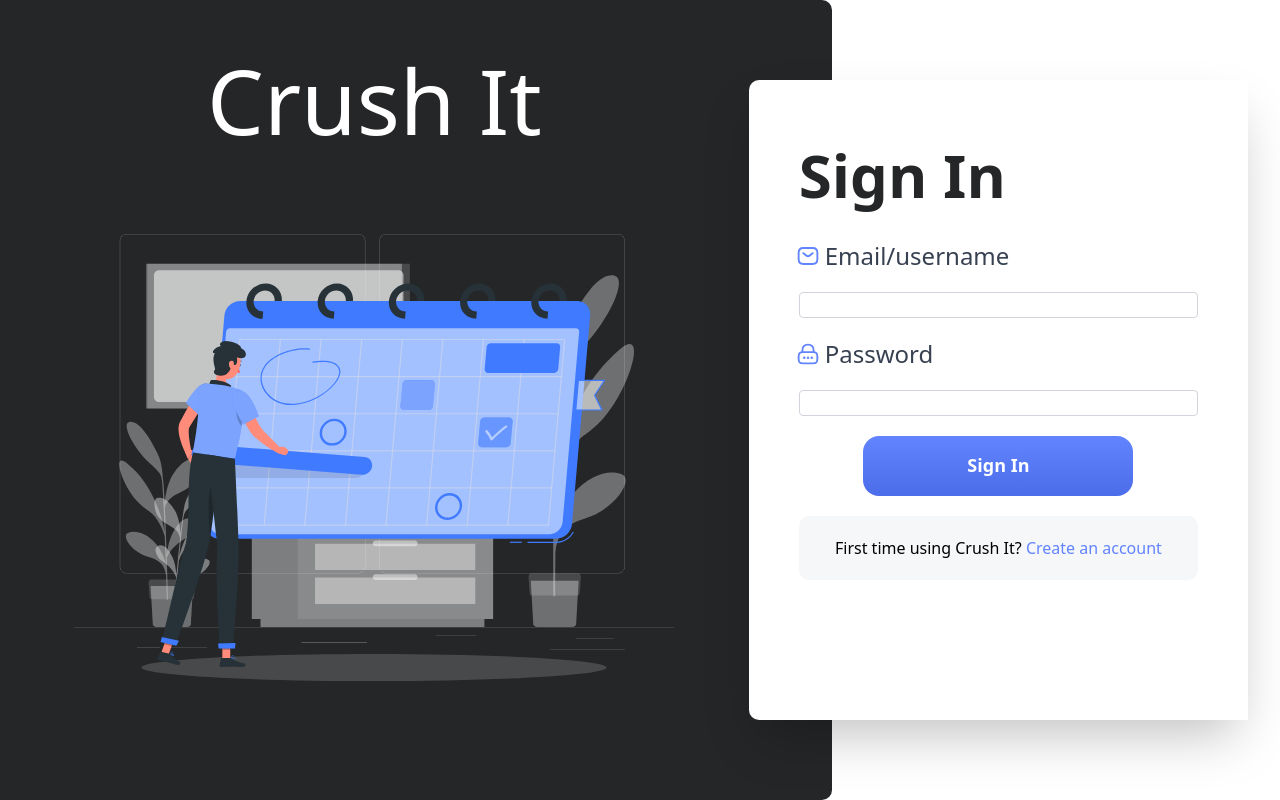
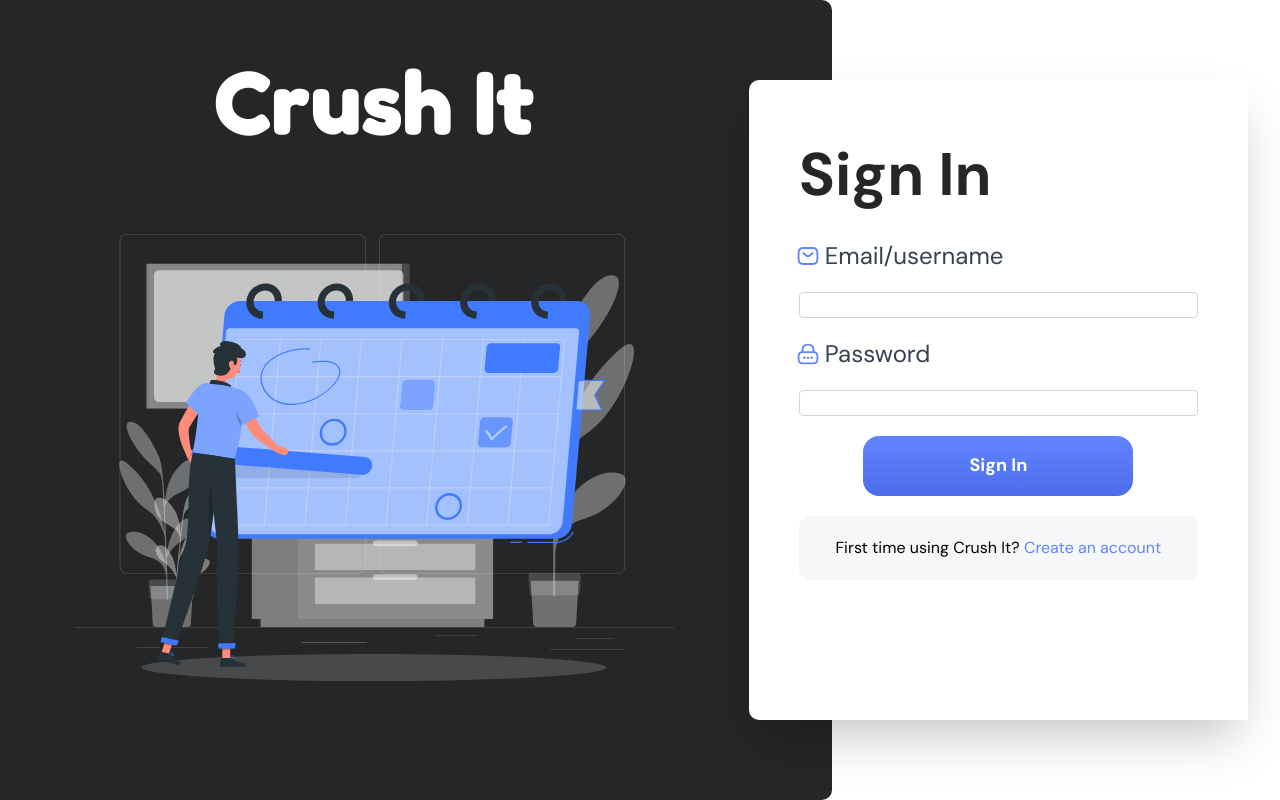
Before and after one commit to React-o-Maniacs/Crush-It, a Next.js app: page /auth in a window 1280 px wide. Built offline with nearby package versions, Linux system fonts and the light colour scheme.

Commit message:
Ryuuta set default font to DM Sans and set Crush It text to Fredoka One

```diff
--- a/components/SideBanner.tsx
+++ b/components/SideBanner.tsx
@@ -14,7 +14,7 @@
   return (
     <div className="flex bg-crush-it-black justify-center max-w-[10%] min-h-screen p-5">
       <div className='flex flex-col items-center gap-y-[5%]'>
-        <h1 className="font-normal text-[30px] text-white mt-[10%]">Crush It</h1>
+        <h1 className="font-Fredoka font-bold text-[30px] text-white mt-[10%]">Crush It</h1>
         <div className="bg-crush-it-line h-[2px] w-[70%]"/>
         <Image src={CrushItLogo} alt='Crush It Logo' width={150} height={150}/>
         <p className="text-white font-bold text-center text-[20px]">It's time to plan your day!</p>
--- a/pages/auth.tsx
+++ b/pages/auth.tsx
@@ -53,7 +53,7 @@
         <div className="flex">
         <div className="flex flex-1 h-screen max-w-[65%] rounded-r-[10px] bg-crush-it-black bg-cover items-center z-0">
           <div className='flex flex-1 flex-col items-center'>
-            <h1 className="flex font-normal text-[90px] text-white ">Crush It</h1>
+            <h1 className="flex font-Fredoka font-bold text-[90px] text-white ">Crush It</h1>
             <Image src={CrushItLogo} alt='Crush It Logo' width={600} height={600}/>
           </div>
           <div className="flex h-[80%] w-[60%] z-2 mr-[-50%] shadow-2xl">
--- a/styles/globals.css
+++ b/styles/globals.css
@@ -1,3 +1,6 @@
+@import url('https://fonts.googleapis.com/css2?family=DM+Sans:ital,opsz,wght@0,9..40,100;0,9..40,200;0,9..40,300;0,9..40,400;0,9..40,500;0,9..40,600;0,9..40,700;0,9..40,800;0,9..40,900;0,9..40,1000;1,9..40,100;1,9..40,200;1,9..40,300;1,9..40,400;1,9..40,500;1,9..40,600;1,9..40,700;1,9..40,800;1,9..40,900;1,9..40,1000&display=swap');
+@import url('https://fonts.googleapis.com/css2?family=Fredoka:wght@300;400;500;600;700&display=swap');
+
 @tailwind base;
 @tailwind components;
 @tailwind utilities;
--- a/tailwind.config.ts
+++ b/tailwind.config.ts
@@ -19,6 +19,10 @@
         'crush-it-orange': '#FE754D',
         'crush-it-border-grey': '#E2EAF1'
       },
+      fontFamily: {
+        'sans': ['DM Sans'],
+        'Fredoka': ['Fredoka']
+      }
     },
   },
   plugins: [],
```
